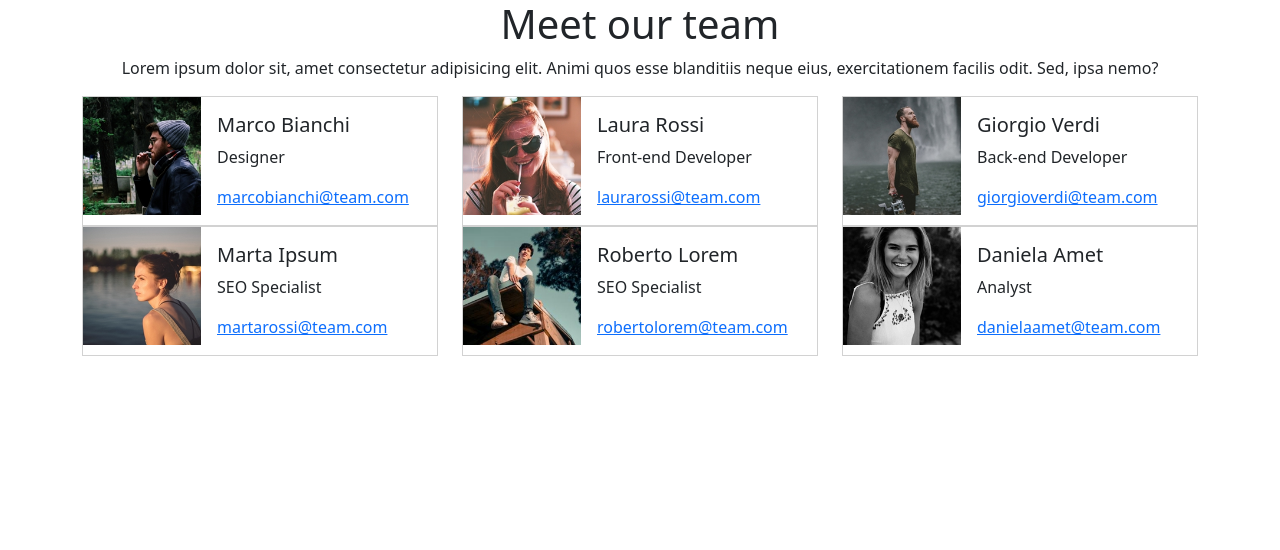
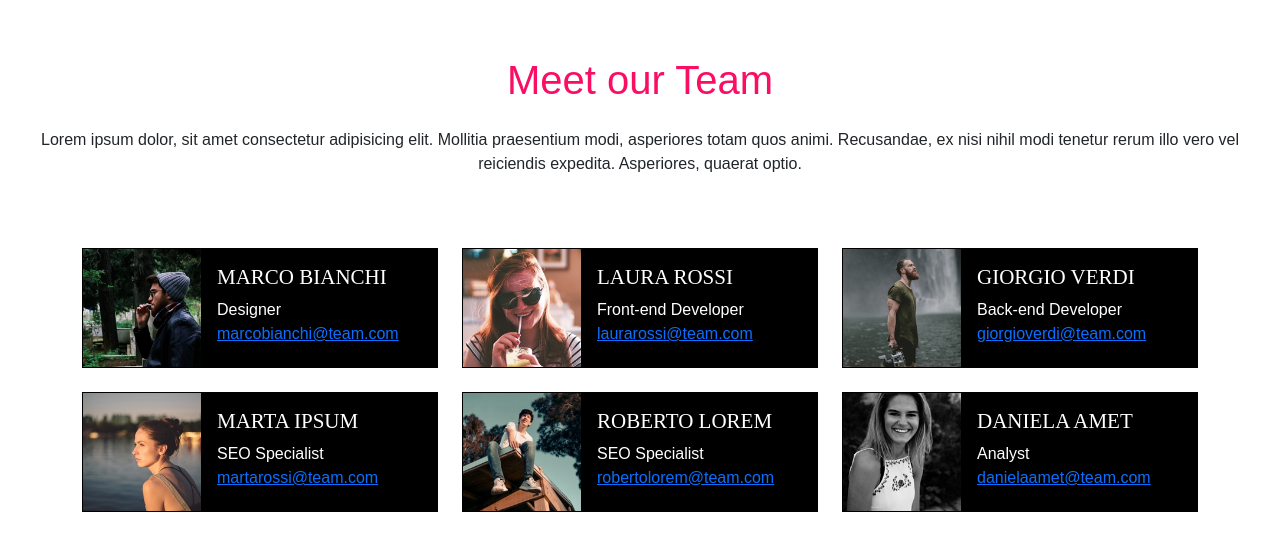
Before and after one commit to gabrielemarchesano/js-our-team, a plain HTML site: page index.html in a window 1280 px wide. Drawn offline with nearby package versions, Linux system fonts and the light colour scheme; a web font is replaced by a local one.

Commit message:
team: apply style to elements

```diff
--- /dev/null
+++ b/assets/css/style.css
@@ -0,0 +1,18 @@
+body{
+  font-family: "Parkinsans", sans-serif;
+}
+
+.card{
+  max-height: auto;
+  background-color: black;
+  color: white;
+}
+
+.card-title{
+  font: 21px bold;
+  text-transform: uppercase;
+}
+
+#title{
+  color: rgb(249, 14, 100);
+}
--- a/assets/js/script.js
+++ b/assets/js/script.js
@@ -60,9 +60,9 @@ for (let i = 0; i < teamMembers.length; i++) {
           <img src="./assets/${img}" alt="" id="cardImg" class="img-fluid">
         </div>
         <div class="col-8">
-          <div class="card-body">
+          <div class="card-body pb-0">
             <h5 id="fullName" class="card-title">${name}</h5>
-            <p id="role" class="card-text">${role}</p>
+            <p id="role" class="card-text mb-0">${role}</p>
             <a id="mail" class="card-text">${email}</a>
           </div>
         </div>
--- a/index.html
+++ b/index.html
@@ -1,27 +1,31 @@
 <!DOCTYPE html>
 <html lang="en">
+
 <head>
   <meta charset="UTF-8">
   <meta name="viewport" content="width=device-width, initial-scale=1.0">
-  <link
-    href="https://cdn.jsdelivr.net/npm/bootstrap@5.3.2/dist/css/bootstrap.min.css"
-    rel="stylesheet"
-    integrity="sha384-T3c6CoIi6uLrA9TneNEoa7RxnatzjcDSCmG1MXxSR1GAsXEV/Dwwykc2MPK8M2HN"
-    crossorigin="anonymous"
-  />
+  <link href="https://cdn.jsdelivr.net/npm/bootstrap@5.3.2/dist/css/bootstrap.min.css" rel="stylesheet"
+    integrity="sha384-T3c6CoIi6uLrA9TneNEoa7RxnatzjcDSCmG1MXxSR1GAsXEV/Dwwykc2MPK8M2HN" crossorigin="anonymous" />
+  <link rel="stylesheet" href="./assets/css/style.css">
+  <link rel="preconnect" href="https://fonts.googleapis.com">
+  <link rel="preconnect" href="https://fonts.gstatic.com" crossorigin>
+  <link href="https://fonts.googleapis.com/css2?family=Parkinsans:wght@300..800&display=swap" rel="stylesheet">
   <title>Our Team</title>
 </head>
+
 <body>
-  <header class="text-center">
-    <h1>Meet our team</h1>
-    <p>Lorem ipsum dolor sit, amet consectetur adipisicing elit. Animi quos esse blanditiis neque eius, exercitationem facilis odit. Sed, ipsa nemo?</p>
+  <header class="text-center my-5 p-2">
+    <h1 id="title" class="mb-4">Meet our Team</h1>
+    <p>Lorem ipsum dolor, sit amet consectetur adipisicing elit. Mollitia praesentium modi, asperiores totam quos animi.
+      Recusandae, ex nisi nihil modi tenetur rerum illo vero vel reiciendis expedita. Asperiores, quaerat optio.</p>
   </header>
 
   <div id="members" class="container">
-    <div class="row row-cols-3">
+    <div class="row row-cols-3 g-4">
 
     </div>
   </div>
   <script src="./assets/js/script.js"></script>
 </body>
+
 </html>
```
